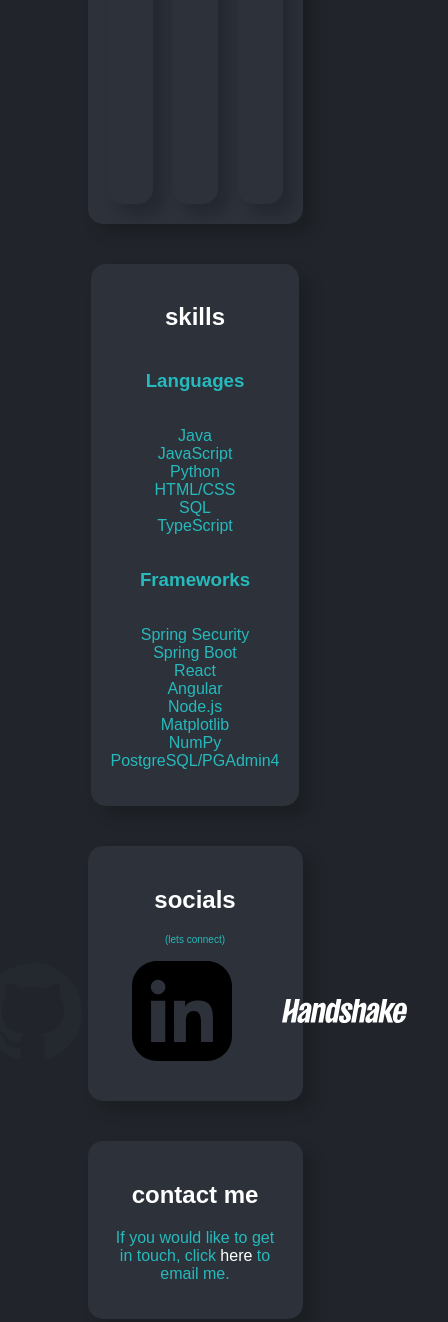
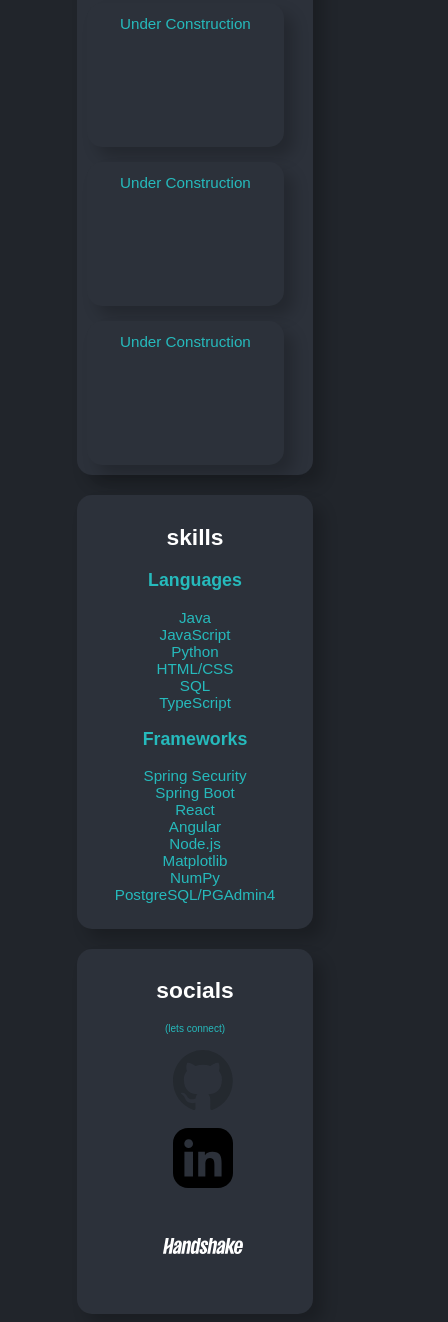
Before and after one commit to swejenna/portfolio-site, a plain HTML site: page index.html in a window 390 px wide. Shown: the part 543-1865 px from the top of the page, 448 px wide, since content can reach past the window. Drawn offline with Linux system fonts and the light colour scheme; a script that the page names is missing; a web font is replaced by a local one.

Commit message:
add mobile responsiveness

```diff
--- a/index.html
+++ b/index.html
@@ -38,14 +38,14 @@
                 <h2>my projects</h2>
                 <p class="mini-comments">(my children)</p>
                 <div class="projects-list">
-                    <div id="project-1"></div>
-                    <div id="project-2"></div>
-                    <div id="project-3"></div>
+                    <div id="project-1">Under Construction</div>
+                    <div id="project-2">Under Construction</div>
+                    <div id="project-3">Under Construction</div>
                 </div>
             </div>
             <div class="box" id="skills" >
                 <h2>skills</h2>
-                <div class="skills-list">
+                <div>
                     <h3>Languages</h3>
                     <ul>
                         <li>Java</li>
@@ -55,6 +55,8 @@
                         <li>SQL</li>
                         <li>TypeScript</li>
                     </ul>
+                </div>
+                <div>
                     <h3>Frameworks</h3>
                     <ul>
                         <li>Spring Security</li>
--- a/styles.css
+++ b/styles.css
@@ -45,7 +45,7 @@ h1, h2 {
 }
 
 .box {
-    max-width: 50%;
+    width: auto;
     height: auto;
     background-color: #2c313a;
     border-radius: 15px;
@@ -70,25 +70,16 @@ h1, h2 {
 }
 
 #gh-logo, #li-logo {
-    max-width: 100px;
-    max-height: 100px;
+    width: 100px;
+    height: 100px;
 }
 #hs-logo {
-    max-width: 125px;
-    max-height: 125px;
+    width: 125px;
+    height: 125px;
 }
 #gh-logo:hover, #li-logo:hover, #hs-logo:hover {
     transform: scale(1.3);
     transition: transform 0.1s ease-in-out;
-}
-
-.skills-list {
-    display: grid;
-    column-gap: 10px;
-    grid-template-columns: 1fr;
-    grid-template-rows: 3fr;
-    align-items: center;
-    justify-content: center;
 }
 
 .projects-list {
@@ -112,3 +103,58 @@ h1, h2 {
     transform: scale(1.05);
     transition: transform 0.1s ease-in-out;
 }
+
+@media (max-width: 600px) {
+    body {
+        padding: 5px;
+        font-size: 0.95em;
+    }
+    header {
+        flex-direction: column;
+        align-items: center;
+        justify-content: center;
+        padding: 10px 5px;
+    }
+    header nav ul {
+        flex-direction: column;
+        gap: 10px;
+        width: 100%;
+        align-items: flex-start;
+    }
+    .container {
+        widht: auto;
+        padding: 10px;
+    }
+    .box {
+        width: 60%;
+        margin: 10px 0;
+        padding: 10px;
+    }
+    .projects-list,
+    .logos-list {
+        flex-direction: column;
+        gap: 15px;
+        align-items: stretch;
+        width: 80%;
+    }
+    #project-1, #project-2, #project-3 {
+        width: 100%;
+        height: auto;
+        min-height: 120px;
+        padding: 12px;
+    }
+    #gh-logo, #li-logo {
+        max-width: 60px;
+        max-height: 60px;
+        align-items: center;
+        position: relative;
+        left: 30px;
+    }
+    #hs-logo {
+        max-width: 80px;
+        max-height: 80px;
+        align-items: center;
+        position: relative;
+        left: 30px;
+    }
+}
```
